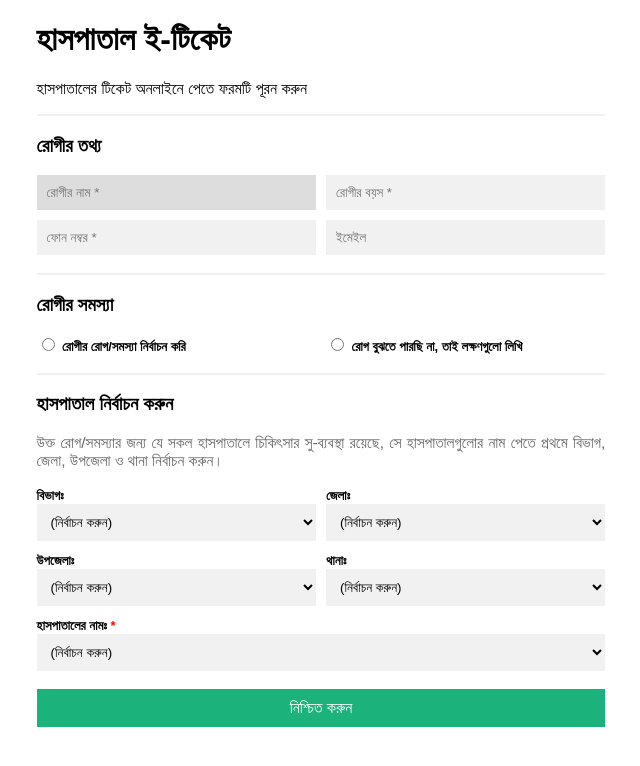
After one commit to mahfuz225bd/Hospital-E-Ticketing-System, a Flask app: template templates/index_draft.html in a window 1280 px wide. The commit adds this page. Shown: the top 766 px of the page, without its empty margins (319-959 px from the left). Run offline with Flask 3, Linux system fonts and the light colour scheme; the template is opened without the code that fills it, so the values that code supplies are empty.

Commit message:
removed .venv

```diff
--- a/app.py
+++ b/app.py
@@ -6,5 +6,9 @@ app = Flask(__name__)
 def index():
     return render_template('index.html')
 
+@app.route('/api/divisions')
+def divisions():
+    return None
+
 if __name__ == '__main__':
     app.run(debug=True)
--- a/static/default.css
+++ b/static/default.css
@@ -33,6 +33,10 @@ select:focus,
 textarea:focus {
   background-color: #ddd;
   outline: none;
+}
+
+select.loading {
+  cursor: wait;
 }
 
 .input-row {
--- /dev/null
+++ b/templates/index_draft.html
@@ -0,0 +1,223 @@
+{% extends 'base.html' %} {% block body %}
+<form action="/post">
+  <div class="container">
+    <h1>হাসপাতাল ই-টিকেট</h1>
+    <p>হাসপাতালের টিকেট অনলাইনে পেতে ফরমটি পূরন করুন</p>
+
+    <hr />
+
+    <h3>রোগীর তথ্য</h3>
+    <div class="input-row no-label">
+      <div class="input-col left">
+        <input
+          type="text"
+          placeholder="রোগীর নাম *"
+          name="name"
+          id="name"
+          required
+        />
+      </div>
+      <div class="input-col right">
+        <input
+          type="text"
+          placeholder="রোগীর বয়স *"
+          name="age"
+          id="age"
+          required
+        />
+      </div>
+    </div>
+    <div class="input-row">
+      <div class="input-col left">
+        <input
+          type="text"
+          placeholder="ফোন নম্বর *"
+          name="phone"
+          id="phone"
+          required
+        />
+      </div>
+      <div class="input-col right">
+        <input type="text" placeholder="ইমেইল" name="email" id="email" />
+      </div>
+    </div>
+
+    <hr />
+
+    <h3>রোগীর সমস্যা</h3>
+    <div class="input-row">
+      <div class="input-col left">
+        <input
+          type="radio"
+          id="problem_known"
+          name="problem_known_unknown"
+          value="known"
+        />
+        <label for="problem_known">রোগীর রোগ/সমস্যা নির্বাচন করি</label>
+      </div>
+      <div class="input-col right">
+        <input
+          type="radio"
+          id="problem_unknown"
+          name="problem_known_unknown"
+          value="unkonwn"
+        />
+        <label for="problem_unknown"
+          >রোগ বুঝতে পারছি না, তাই লক্ষণগুলো লিখি</label
+        >
+      </div>
+    </div>
+    <div class="input-row" style="margin-top: -10px">
+      <div class="input-col left">
+        <select
+          class="hide"
+          id="problem"
+          name="problem"
+          title="রোগীর রোগ/সমস্যা নির্বাচন করি"
+        >
+          <option>(নির্বাচন করুন)</option>
+          <option value="headache">মাথাব্যথা</option>
+          <option value="fever">জ্বর</option>
+          <option value="cough">কাশি</option>
+          <option value="stomach_pain">পেট ব্যথা</option>
+          <option value="nausea">বমি</option>
+          <option value="fatigue">ক্লান্তি</option>
+          <option value="difficulty_breathing">শ্বাস নিতে অসুবিধা</option>
+          <option value="chest_pain">সিনার ব্যথা</option>
+          <option value="_other">অন্য রোগ/সমস্যা</option>
+        </select>
+        <input
+          class="hide"
+          type="text"
+          id="otherProblemInput"
+          name="problem"
+          placeholder="রোগীর রোগ/সমস্যার নাম লিখুন"
+          style="margin-top: 10px"
+        />
+        <textarea
+          class="hide"
+          name="symptoms"
+          id="symptoms"
+          cols="30"
+          rows="10"
+          title="রোগের লক্ষণগুলো বর্ননা করি"
+        ></textarea>
+      </div>
+    </div>
+
+    <hr />
+
+    <h3>হাসপাতাল নির্বাচন করুন</h3>
+    <p class="input-hint">
+      উক্ত রোগ/সমস্যার জন্য যে সকল হাসপাতালে চিকিৎসার সু-ব্যবস্থা রয়েছে, সে
+      হাসপাতালগুলোর নাম পেতে প্রথমে বিভাগ, জেলা, উপজেলা ও থানা নির্বাচন করুন।
+    </p>
+
+    <div class="input-row">
+      <div class="input-col left">
+        <label>বিভাগঃ</label>
+        <select id="division" name="division">
+          <option>(নির্বাচন করুন)</option>
+          <option value="ঢাকা">ঢাকা</option>
+          <option value="বরিশাল">বরিশাল</option>
+          <option value="চট্টগ্রাম">চট্টগ্রাম</option>
+          <option value="খুলনা">খুলনা</option>
+          <option value="ময়মনসিংহ">ময়মনসিংহ</option>
+          <option value="রাজশাহী">রাজশাহী</option>
+          <option value="রংপুর">রংপুর</option>
+          <option value="সিলেট">সিলেট</option>
+        </select>
+      </div>
+      <div class="input-col right">
+        <label>জেলাঃ</label>
+        <select id="district" name="district">
+          <option>(নির্বাচন করুন)</option>
+          <option value="ঢাকা">ঢাকা</option>
+          <option value="গাজীপুর">গাজীপুর</option>
+          <option value="শেরপুর">শেরপুর</option>
+          <option value="নরসিংদী">নরসিংদী</option>
+          <option value="মুন্সিগঞ্জ">মুন্সিগঞ্জ</option>
+          <option value="নারায়ণগঞ্জ">নারায়ণগঞ্জ</option>
+          <option value="কিশোরগঞ্জ">কিশোরগঞ্জ</option>
+          <option value="মানিকগঞ্জ">মানিকগঞ্জ</option>
+          <option value="রাজবাড়ি">রাজবাড়ি</option>
+          <option value="ফরিদপুর">ফরিদপুর</option>
+          <option value="টাঙ্গাইল">টাঙ্গাইল</option>
+          <option value="জামালপুর">জামালপুর</option>
+          <option value="মাদারীপুর">মাদারীপুর</option>
+          <option value="গোপালগঞ্জ">গোপালগঞ্জ</option>
+          <option value="রাজবাড়ি">রাজবাড়ি</option>
+        </select>
+      </div>
+    </div>
+    <div class="input-row">
+      <div class="input-col left">
+        <label>উপজেলাঃ</label>
+        <select id="subdistrict" name="subdistrict">
+          <option>(নির্বাচন করুন)</option>
+          <option value="শাহবাগ">শাহবাগ</option>
+          <option value="কালীগঞ্জ">কালীগঞ্জ</option>
+          <option value="কান্দি">কান্দি</option>
+          <option value="শেরপুর সদর">শেরপুর সদর</option>
+          <option value="মিরপুর">মিরপুর</option>
+          <option value="কালাভবন">কালাভবন</option>
+          <option value="জামালপুর সদর">জামালপুর সদর</option>
+        </select>
+      </div>
+      <div class="input-col right">
+        <label>থানাঃ</label>
+        <select id="thana" name="thana">
+          <option>(নির্বাচন করুন)</option>
+          <option value="শাহবাগ">শাহবাগ</option>
+          <option value="পটিয়া">পটিয়া</option>
+          <option value="বিনোদপুর">বিনোদপুর</option>
+          <option value="কোটওয়ালি">কোটওয়ালি</option>
+          <option value="কমলগঞ্জ">কমলগঞ্জ</option>
+          <option value="কালীগঞ্জ">কালীগঞ্জ</option>
+          <option value="কান্দি">কান্দি</option>
+          <option value="শেরপুর সদর">শেরপুর সদর</option>
+          <option value="শাহবাগ">শাহবাগ</option>
+          <option value="মিরপুর">মিরপুর</option>
+          <option value="কালাভবন">কালাভবন</option>
+          <option value="শাহবাগ">শাহবাগ</option>
+        </select>
+      </div>
+    </div>
+    <div class="input-row">
+      <div class="input-col">
+        <label>হাসপাতালের নামঃ <span style="color: red">*</span></label>
+        <select id="hospitalName" name="hospitalName">
+          <option>(নির্বাচন করুন)</option>
+          <option value="ঢাকা_মেডিকেল_কলেজ_হাসপাতাল">
+            ঢাকা মেডিকেল কলেজ হাসপাতাল
+          </option>
+          <option value="চট্টগ্রাম_মেডিকেল_কলেজ_হাসপাতাল">
+            চট্টগ্রাম মেডিকেল কলেজ হাসপাতাল
+          </option>
+          <option value="রাজশাহী_মেডিকেল_কলেজ_হাসপাতাল">
+            রাজশাহী মেডিকেল কলেজ হাসপাতাল
+          </option>
+          <option value="খুলনা_মেডিকেল_কলেজ_হাসপাতাল">
+            খুলনা মেডিকেল কলেজ হাসপাতাল
+          </option>
+          <option value="সিলেট_মেডিকেল_কলেজ_হাসপাতাল">
+            সিলেট মেডিকেল কলেজ হাসপাতাল
+          </option>
+          <option value="বাংলাবন্ধু_শেখ_মুজিব_মেডিকেল_বিশ্ববিদ্যালয়_হাসপাতাল">
+            বাংলাবন্ধু শেখ মুজিব মেডিকেল বিশ্ববিদ্যালয় হাসপাতাল
+          </option>
+          <option value="বাংলাদেশ_সেনাবাহিনী_হাসপাতাল">
+            বাংলাদেশ সেনাবাহিনী হাসপাতাল
+          </option>
+          <option
+            value="বঙ্গবন্ধু_শেখ_মুজিব_শিল্প_কর্ম_প্রশিক্ষণ_ইনস্টিটিউট_হাসপাতাল"
+          >
+            বঙ্গবন্ধু শেখ মুজিব শিল্প কর্ম প্রশিক্ষণ ইনস্টিটিউট হাসপাতাল
+          </option>
+        </select>
+      </div>
+    </div>
+    <button type="submit" class="btn">নিশ্চিত করুন</button>
+  </div>
+</form>
+{% endblock %}
```
Also changed, not shown: templates/index.html (+15 -122 lines).
